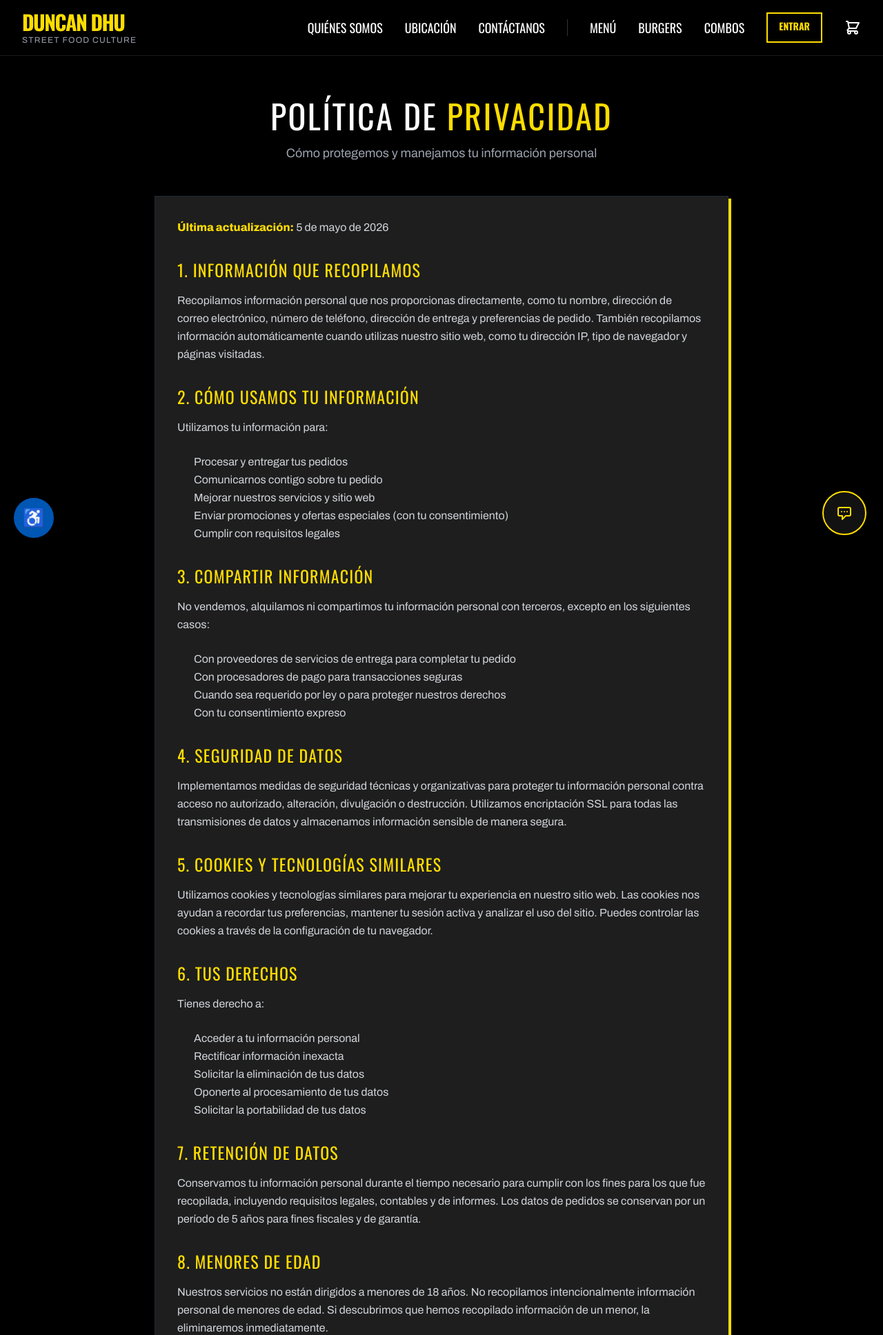
After one commit to 555Rocket555/DUNCAN-DHU, a Flask app: page /politica-privacidad in a window 1280 px wide. The commit adds this page. Shown: the top 1936 px of the page at 69% size. Run offline with Flask 3, Linux system fonts and the light colour scheme; some libraries are stand-ins or nearby versions.

Commit message:
captcha y formato de politicas y terminos

```diff
--- a/app/config.py
+++ b/app/config.py
@@ -49,6 +49,10 @@ class Config:
         or os.getenv("MAIL_DEFAULT_SENDER", "no-reply@duncandhu.local")
     )
 
+    # ── reCAPTCHA ──────────────────────────────────────────────────────────
+    RECAPTCHA_SITE_KEY = os.getenv("RECAPTCHA_SITE_KEY", "6LeIxAcTAAAAAJcZVRqyHh71UMIEGNQ_MXjiZKhI")  # Test key
+    RECAPTCHA_SECRET_KEY = os.getenv("RECAPTCHA_SECRET_KEY", "6LeIxAcTAAAAAGG-vFI1TnRWxMZNFuojJ4WifJWe")  # Test key
+
     # ── Twilio / WhatsApp ─────────────────────────────────────────────────
     TWILIO_ACCOUNT_SID = os.getenv("TWILIO_ACCOUNT_SID", "")
     TWILIO_AUTH_TOKEN = os.getenv("TWILIO_AUTH_TOKEN", "")
--- a/app/routes/auth.py
+++ b/app/routes/auth.py
@@ -79,6 +79,37 @@ def _verify_email_token(token: str) -> str | None:
         return None
 
 
+def _verify_recaptcha(recaptcha_response: str) -> bool:
+    """
+    Verifica el token de reCAPTCHA v2 con Google.
+    Retorna True si es válido, False en caso contrario.
+    """
+    print(f"DEBUG: reCAPTCHA response: '{recaptcha_response}'")  # Debug
+    if not recaptcha_response:
+        print("DEBUG: No reCAPTCHA response provided")  # Debug
+        return False
+
+    import requests
+
+    secret_key = current_app.config.get("RECAPTCHA_SECRET_KEY", "6LeIxAcTAAAAAGG-vFI1TnRWxMZNFuojJ4WifJWe")  # Test key
+    print(f"DEBUG: Using secret key: {secret_key[:10]}...")  # Debug
+    verify_url = "https://www.google.com/recaptcha/api/siteverify"
+
+    try:
+        response = requests.post(verify_url, data={
+            "secret": secret_key,
+            "response": recaptcha_response
+        }, timeout=10)
+
+        result = response.json()
+        print(f"DEBUG: reCAPTCHA API response: {result}")  # Debug
+        return result.get("success", False)
+    except Exception as e:
+        print(f"DEBUG: Error verifying reCAPTCHA: {e}")  # Debug
+        logger.error("Error verificando reCAPTCHA: %s", e)
+        return False
+
+
 def is_valid_phone(phone: str) -> bool:
     """Checks if phone consists of exactly 10 digits."""
     return bool(re.match(r'^\d{10}$', phone))
@@ -105,7 +136,13 @@ def login():
     if request.method == "POST":
         username = request.form.get("usuario", "").strip()
         password = request.form.get("contrasena", "")
+        recaptcha_response = request.form.get("g-recaptcha-response", "")
         next_url = _safe_next(request.form.get("next") or request.args.get("next"))
+
+        # ── Verificar reCAPTCHA ────────────────────────────────────────
+        if not _verify_recaptcha(recaptcha_response):
+            flash("Por favor verifica que no eres un robot.", "error")
+            return render_template("login.html")
 
         user = User.query.filter(
             (User.username == username) | (User.email == username)
--- a/app/routes/public.py
+++ b/app/routes/public.py
@@ -821,3 +821,18 @@ def api_bot_order_status():
             { "text": "Volver", "next": "start", "style": "outline" }
         ]
     })
+
+
+# ---------------------------------------------------------------------------
+# Términos y Política de Privacidad
+# ---------------------------------------------------------------------------
+@public_bp.route("/terminos")
+def terminos():
+    """Página de términos y condiciones."""
+    return render_template("public/terminos.html")
+
+
+@public_bp.route("/politica-privacidad")
+def politica_privacidad():
+    """Página de política de privacidad."""
+    return render_template("public/politica-privacidad.html")
--- a/templates/base.html
+++ b/templates/base.html
@@ -35,6 +35,9 @@
     <link rel="stylesheet" href="{{ url_for('static', filename='css/main.css') }}">
 
     {% block extra_css %}{% endblock %}
+
+    <!-- Google reCAPTCHA v2 -->
+    <script src="https://www.google.com/recaptcha/api.js" async defer></script>
 </head>
 
 <body class="flex flex-col min-h-screen bg-black text-white">
--- a/templates/login.html
+++ b/templates/login.html
@@ -37,6 +37,11 @@
                         class="w-full bg-black border border-gray-700 text-white p-4 focus:border-urban-yellow focus:outline-none font-archivo transition-colors placeholder-gray-600">
                 </div>
 
+                <!-- Google reCAPTCHA v2 -->
+                <div class="flex justify-center mb-6">
+                    <div class="g-recaptcha" data-sitekey="{{ config.RECAPTCHA_SITE_KEY }}"></div>
+                </div>
+
                 <button type="submit" class="w-full urban-btn text-center text-sm tracking-widest">
                     Iniciar Sesión
                 </button>
--- /dev/null
+++ b/templates/public/politica-privacidad.html
@@ -0,0 +1,143 @@
+{% extends 'base.html' %}
+
+{% block title %}Política de Privacidad - Duncan Dhu{% endblock %}
+
+{% block content %}
+
+<div class="min-h-screen py-12">
+    <div class="max-w-4xl mx-auto px-4 sm:px-6 lg:px-8">
+        <div class="text-center mb-12">
+            <h1 class="font-oswald text-5xl text-white uppercase tracking-wider mb-4">
+                Política de <span class="text-urban-yellow">Privacidad</span>
+            </h1>
+            <p class="font-archivo text-gray-400 text-lg">
+                Cómo protegemos y manejamos tu información personal
+            </p>
+        </div>
+
+        <div class="bg-urban-surface border border-gray-800 p-8 urban-shadow">
+            <div class="prose prose-lg prose-invert max-w-none">
+                <p class="text-gray-300 font-archivo leading-relaxed mb-8">
+                    <strong class="text-urban-yellow">Última actualización:</strong> 5 de mayo de 2026
+                </p>
+
+                <h2 class="font-oswald text-2xl text-urban-yellow uppercase tracking-wider mb-4 mt-8">
+                    1. Información que Recopilamos
+                </h2>
+                <p class="text-gray-300 font-archivo leading-relaxed mb-6">
+                    Recopilamos información personal que nos proporcionas directamente, como tu nombre, dirección de correo electrónico,
+                    número de teléfono, dirección de entrega y preferencias de pedido. También recopilamos información automáticamente
+                    cuando utilizas nuestro sitio web, como tu dirección IP, tipo de navegador y páginas visitadas.
+                </p>
+
+                <h2 class="font-oswald text-2xl text-urban-yellow uppercase tracking-wider mb-4 mt-8">
+                    2. Cómo Usamos tu Información
+                </h2>
+                <p class="text-gray-300 font-archivo leading-relaxed mb-6">
+                    Utilizamos tu información para:
+                </p>
+                <ul class="text-gray-300 font-archivo leading-relaxed mb-6 ml-6">
+                    <li>Procesar y entregar tus pedidos</li>
+                    <li>Comunicarnos contigo sobre tu pedido</li>
+                    <li>Mejorar nuestros servicios y sitio web</li>
+                    <li>Enviar promociones y ofertas especiales (con tu consentimiento)</li>
+                    <li>Cumplir con requisitos legales</li>
+                </ul>
+
+                <h2 class="font-oswald text-2xl text-urban-yellow uppercase tracking-wider mb-4 mt-8">
+                    3. Compartir Información
+                </h2>
+                <p class="text-gray-300 font-archivo leading-relaxed mb-6">
+                    No vendemos, alquilamos ni compartimos tu información personal con terceros, excepto en los siguientes casos:
+                </p>
+                <ul class="text-gray-300 font-archivo leading-relaxed mb-6 ml-6">
+                    <li>Con proveedores de servicios de entrega para completar tu pedido</li>
+                    <li>Con procesadores de pago para transacciones seguras</li>
+                    <li>Cuando sea requerido por ley o para proteger nuestros derechos</li>
+                    <li>Con tu consentimiento expreso</li>
+                </ul>
+
+                <h2 class="font-oswald text-2xl text-urban-yellow uppercase tracking-wider mb-4 mt-8">
+                    4. Seguridad de Datos
+                </h2>
+                <p class="text-gray-300 font-archivo leading-relaxed mb-6">
+                    Implementamos medidas de seguridad técnicas y organizativas para proteger tu información personal contra
+                    acceso no autorizado, alteración, divulgación o destrucción. Utilizamos encriptación SSL para todas
+                    las transmisiones de datos y almacenamos información sensible de manera segura.
+                </p>
+
+                <h2 class="font-oswald text-2xl text-urban-yellow uppercase tracking-wider mb-4 mt-8">
+                    5. Cookies y Tecnologías Similares
+                </h2>
+                <p class="text-gray-300 font-archivo leading-relaxed mb-6">
+                    Utilizamos cookies y tecnologías similares para mejorar tu experiencia en nuestro sitio web.
+                    Las cookies nos ayudan a recordar tus preferencias, mantener tu sesión activa y analizar
+                    el uso del sitio. Puedes controlar las cookies a través de la configuración de tu navegador.
+                </p>
+
+                <h2 class="font-oswald text-2xl text-urban-yellow uppercase tracking-wider mb-4 mt-8">
+                    6. Tus Derechos
+                </h2>
+                <p class="text-gray-300 font-archivo leading-relaxed mb-6">
+                    Tienes derecho a:
+                </p>
+                <ul class="text-gray-300 font-archivo leading-relaxed mb-6 ml-6">
+                    <li>Acceder a tu información personal</li>
+                    <li>Rectificar información inexacta</li>
+                    <li>Solicitar la eliminación de tus datos</li>
+                    <li>Oponerte al procesamiento de tus datos</li>
+                    <li>Solicitar la portabilidad de tus datos</li>
+                </ul>
+
+                <h2 class="font-oswald text-2xl text-urban-yellow uppercase tracking-wider mb-4 mt-8">
+                    7. Retención de Datos
+                </h2>
+                <p class="text-gray-300 font-archivo leading-relaxed mb-6">
+                    Conservamos tu información personal durante el tiempo necesario para cumplir con los fines para los
+                    que fue recopilada, incluyendo requisitos legales, contables y de informes. Los datos de pedidos
+                    se conservan por un período de 5 años para fines fiscales y de garantía.
+                </p>
+
+                <h2 class="font-oswald text-2xl text-urban-yellow uppercase tracking-wider mb-4 mt-8">
+                    8. Menores de Edad
+                </h2>
+                <p class="text-gray-300 font-archivo leading-relaxed mb-6">
+                    Nuestros servicios no están dirigidos a menores de 18 años. No recopilamos intencionalmente
+                    información personal de menores de edad. Si descubrimos que hemos recopilado información
+                    de un menor, la eliminaremos inmediatamente.
+                </p>
+
+                <h2 class="font-oswald text-2xl text-urban-yellow uppercase tracking-wider mb-4 mt-8">
+                    9. Cambios a esta Política
+                </h2>
+                <p class="text-gray-300 font-archivo leading-relaxed mb-6">
+                    Podemos actualizar esta política de privacidad periódicamente. Te notificaremos sobre cambios
+                    significativos publicando la nueva política en nuestro sitio web y actualizando la fecha
+                    de "última actualización" en la parte superior de esta página.
+                </p>
+
+                <h2 class="font-oswald text-2xl text-urban-yellow uppercase tracking-wider mb-4 mt-8">
+                    10. Contacto
+                </h2>
+                <p class="text-gray-300 font-archivo leading-relaxed mb-6">
+                    Si tienes preguntas sobre esta política de privacidad o deseas ejercer tus derechos,
+                    puedes contactarnos:
+                </p>
+                <ul class="text-gray-300 font-archivo leading-relaxed mb-8 ml-6">
+                    <li>Email: privacidad@duncandhu.com</li>
+                    <li>Teléfono: +52 55 1234 5678</li>
+                    <li>Dirección: Av. Principal 123, Colonia Centro, CDMX</li>
+                </ul>
+            </div>
+
+            <div class="border-t border-gray-800 mt-12 pt-8 text-center">
+                <a href="{{ url_for('auth.register') }}"
+                    class="inline-block border-2 border-urban-yellow text-urban-yellow hover:bg-urban-yellow hover:text-black font-oswald font-bold py-3 px-6 transition-all duration-200 uppercase tracking-widest">
+                    ← Volver al Registro
+                </a>
+            </div>
+        </div>
+    </div>
+</div>
+
+{% endblock %}
--- a/templates/registro-usuarios.html
+++ b/templates/registro-usuarios.html
@@ -57,7 +57,7 @@
                         <input type="checkbox" id="terminos" name="terminos" required
                             class="mt-1 h-4 w-4 bg-black border border-gray-700 text-urban-yellow focus:ring-urban-yellow focus:ring-2">
                         <label for="terminos" class="text-sm text-gray-300 font-archivo">
-                            Acepto los <a href="#" class="text-urban-yellow hover:underline">términos y condiciones</a> y la <a href="#" class="text-urban-yellow hover:underline">política de privacidad</a>.
+                            Acepto los <a href="{{ url_for('public.terminos') }}" class="text-urban-yellow hover:underline" target="_blank">términos y condiciones</a> y la <a href="{{ url_for('public.politica_privacidad') }}" class="text-urban-yellow hover:underline" target="_blank">política de privacidad</a>.
                         </label>
                     </div>
                     <div class="flex items-start space-x-3">
```
Also changed, not shown: templates/public/terminos.html (added, +127 -0 lines), wsgi.py (+8 -1 lines), 2 other files.
